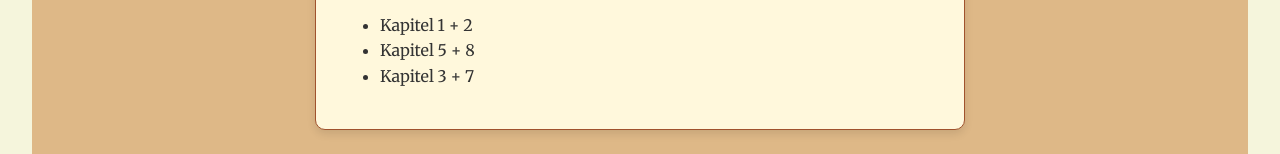
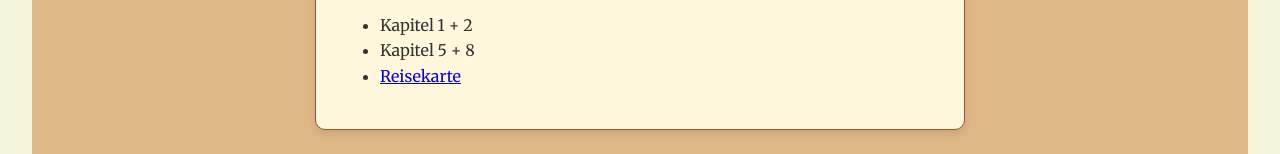
Before and after one commit to TimMerges/ReiseumdieWelt, a plain HTML site: page Transkription.html in a window 1280 px wide. Shown: the part 451-605 px from the top of the page. Drawn offline with Linux system fonts and the light colour scheme.

Commit message:
Update Transkription.html

```diff
--- a/Transkription.html
+++ b/Transkription.html
@@ -101,7 +101,7 @@
         <ul>
           <li>Kapitel 1 + 2</li>
           <li>Kapitel 5 + 8</li>
-          <li>Kapitel 3 + 7</li>
+          <li><a href="Kapitel7.html">Reisekarte</a></li>
         </ul>
       </div>
     </section>
```
